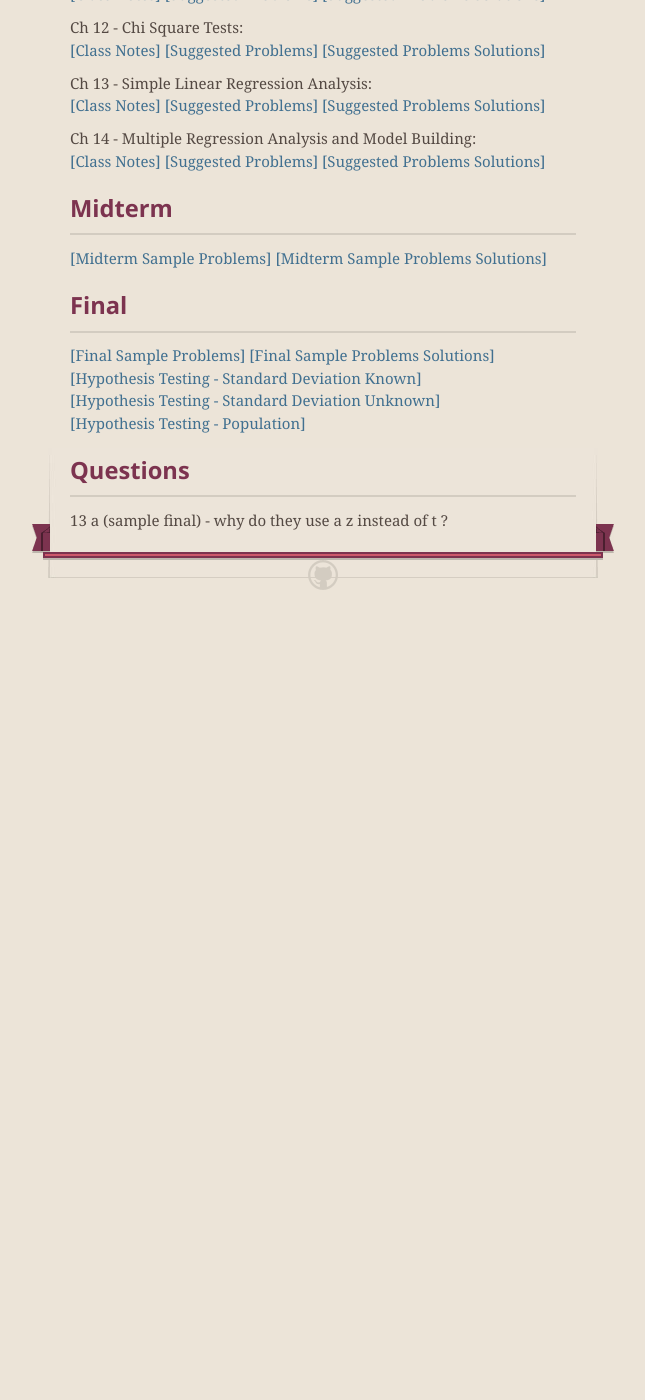
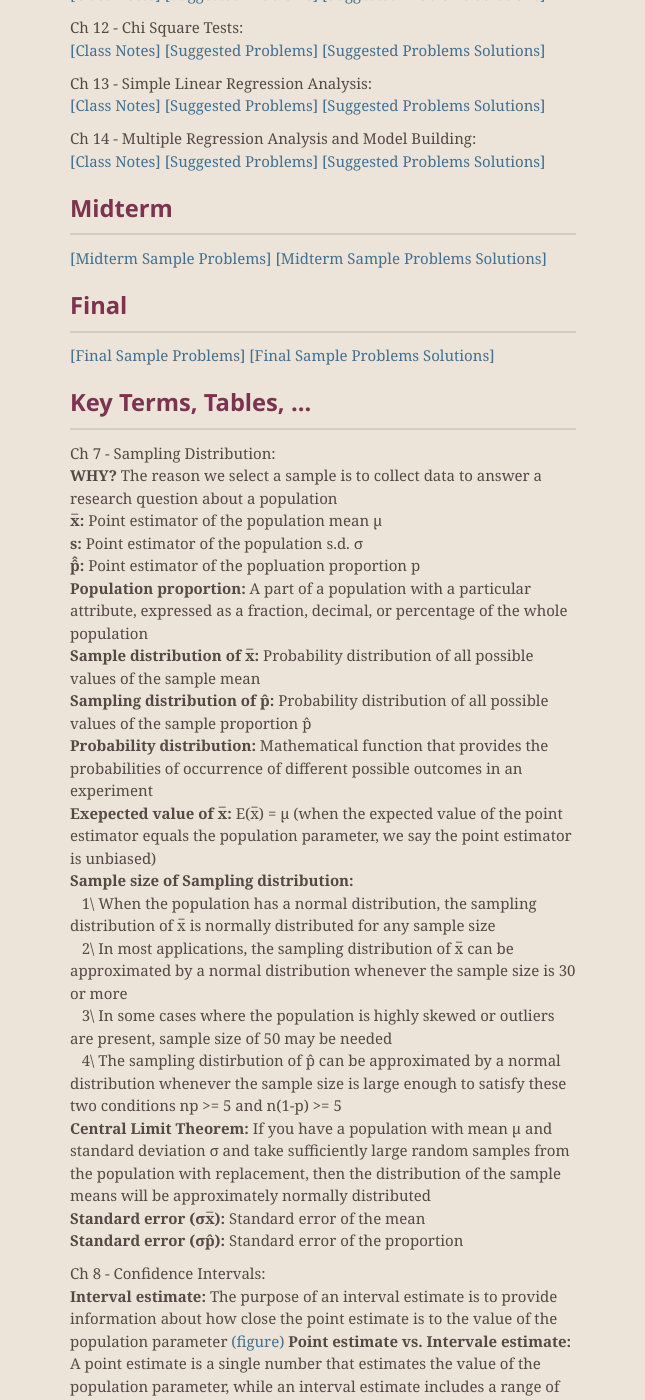
Before and after one commit to kishan-patel/kishan-patel.github.io, a Jekyll site: the page built from _posts/2018-03-06-comm-215.md, in a window 1280 px wide and 1400 px high, scrolled down 949 px. Shown: the whole window, without its empty margins (317-962 px from the left). Built offline with Jekyll 4.4.1, drawn with Linux system fonts in a browser that asks for light colours; nearby versions of some CDN libraries; before the commit the page ends 1579 px from its top, so only the background shows below that; some of the changed text lies outside the part shown.

Commit message:
update comm 215

```diff
--- a/_posts/2018-03-06-comm-215.md
+++ b/_posts/2018-03-06-comm-215.md
@@ -22,8 +22,7 @@
 
 [[Z & T Tables]]({{site.url}}/assets/pdf/comm-215/z-and-t-tables.pdf)
 [[Formula Sheet]]({{site.url}}/assets/pdf/comm-215/final-formula-sheet.pdf)
-<a href="https://econcordialti.mhcampus.com/Pages/MyClasses.aspx?sso=1&ActivityId=Req04f051l02j07lrmlpn78ej3">[E-Book]</a>
-
+[[Standard Normal Distribution]]({{site.url}}/assets/pdf/comm-215/standard-normal-distribution.jpg)
 
 ## Notes + Suggested Problems
 
@@ -109,9 +108,37 @@
 
 [[Final Sample Problems]]({{site.url}}/assets/pdf/comm-215/final/final-sample-problems.pdf)
 [[Final Sample Problems Solutions]]({{site.url}}/assets/pdf/comm-215/final/final-sample-problems-solutions.pdf)
-[[Hypothesis Testing - Standard Deviation Known]]({{site.url}}/assets/pdf/comm-215/hypothesis-testing-sigma-known.png)
-[[Hypothesis Testing - Standard Deviation Unknown]]({{site.url}}/assets/pdf/comm-215/hypothesis-testing-sigma-unknown.png)
-[[Hypothesis Testing - Population]]({{site.url}}/assets/pdf/comm-215/hypothesis-testing-population-proportion.png)
+
+## Key Terms, Tables, ...
+
+Ch 7 - Sampling Distribution:
+<strong>WHY?</strong> The reason we select a sample is to collect data to answer a research question about a population
+<strong>x̅:</strong> Point estimator of the population mean μ
+<strong>s:</strong> Point estimator of the population s.d. σ
+<strong>p̂̂:</strong> Point estimator of the popluation proportion p
+<strong>Population proportion:</strong> A part of a population with a particular attribute, expressed as a fraction, decimal, or percentage of the whole population
+<strong>Sample distribution of x̅:</strong> Probability distribution of all possible values of the sample mean
+<strong>Sampling distribution of p̂:</strong> Probability distribution of all possible values of the sample proportion p̂
+<strong>Probability distribution:</strong> Mathematical function that provides the probabilities of occurrence of different possible outcomes in an experiment
+<strong>Exepected value of x̅:</strong> E(x̅) = μ (when the expected value of the point estimator equals the population parameter, we say the point estimator is unbiased)
+<strong>Sample size of Sampling distribution:</strong>
+&nbsp;&nbsp; 1\ When the population has a normal distribution, the sampling distribution of x̅ is normally distributed for any sample size
+&nbsp;&nbsp; 2\ In most applications, the sampling distribution of x̅ can be approximated by a normal distribution whenever the sample size is 30 or more
+&nbsp;&nbsp; 3\ In some cases where the population is highly skewed or outliers are present, sample size of 50 may be needed
+&nbsp;&nbsp; 4\ The sampling distirbution of p̂ can be approximated by a normal distribution whenever the sample size is large enough to satisfy these two conditions np >= 5 and n(1-p) >= 5
+<strong>Central Limit Theorem:</strong> If you have a population with mean μ and standard deviation σ and take sufficiently large random samples from the population with replacement, then the distribution of the sample means will be approximately normally distributed
+<strong>Standard error (σx̅):</strong> Standard error of the mean
+<strong>Standard error (σp̂):</strong> Standard error of the proportion
+
+Ch 8 - Confidence Intervals:
+<strong>Interval estimate:</strong> The purpose of an interval estimate is to provide information about how close the point estimate is to the value of the population parameter [(figure)]({{site.url}}/assets/pdf/comm-215/interval-estimate.png)
+<strong>Point estimate vs. Intervale estimate:</strong> A point estimate is a single number that estimates the value of the population parameter, while an interval estimate includes a range of possible values which are likely to include the population parameter
+<strong>Confidence interval:</strong> Answers the question, how confident are you that the population mean will fall within this interval (are you 90% confident? 95%? or 99%?)
+
+Ch 9 - Hypothesis testing:
+[Table - Testing a Hypothesis about a Population Mean when σ known]({{site.url}}/assets/pdf/comm-215/hypothesis-testing-sigma-known.png)
+[Table - Testing a Hypothesis about a Population Mean when σ unknown]({{site.url}}/assets/pdf/comm-215/hypothesis-testing-sigma-unknown.png)
+[Table - A large Sample Test about a Population Proportion]({{site.url}}/assets/pdf/comm-215/hypothesis-testing-population-proportion.png)
 
 ## Questions
 13 a (sample final) - why do they use a z instead of t ?
```
Also changed, not shown: assets/pdf/comm-215/standard-normal-distribution.jpg (added), 3 other files.
